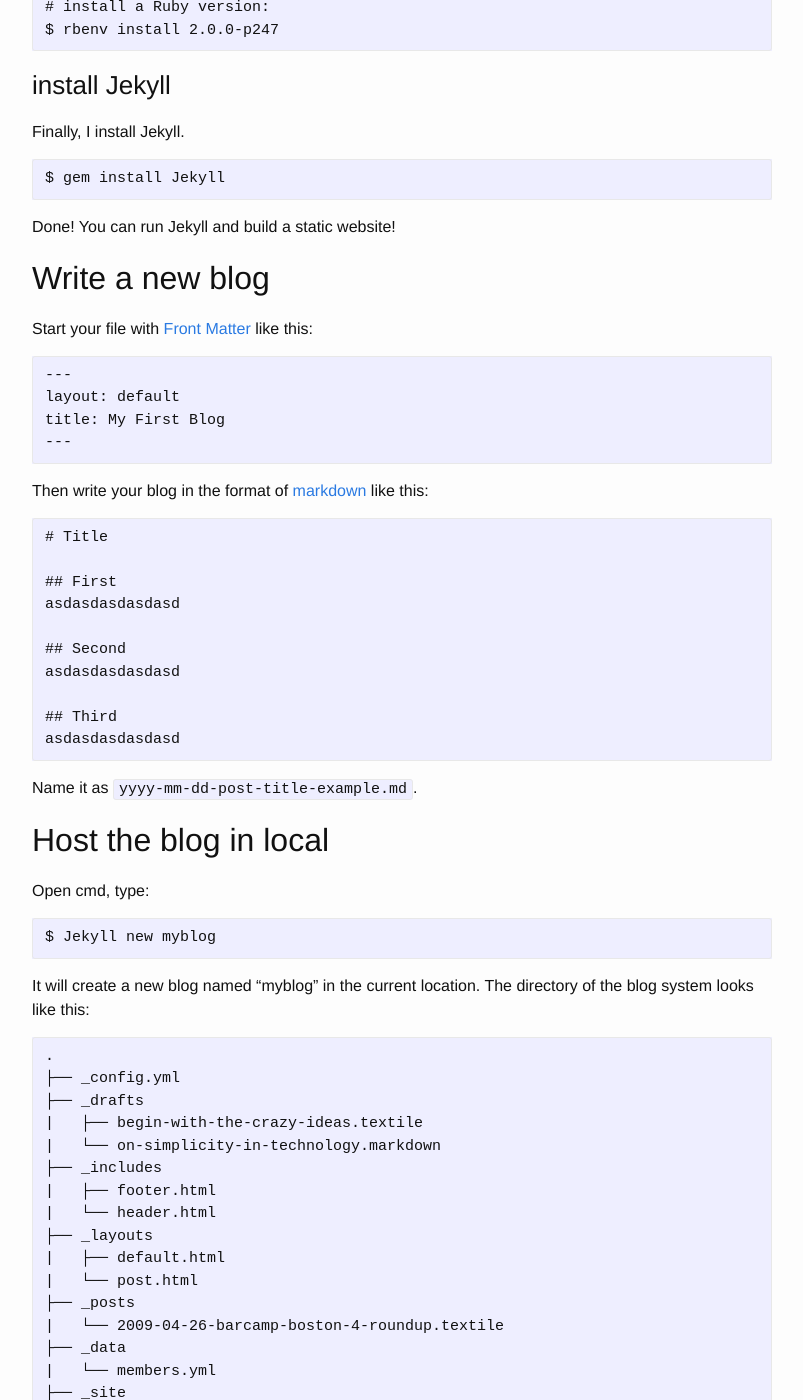
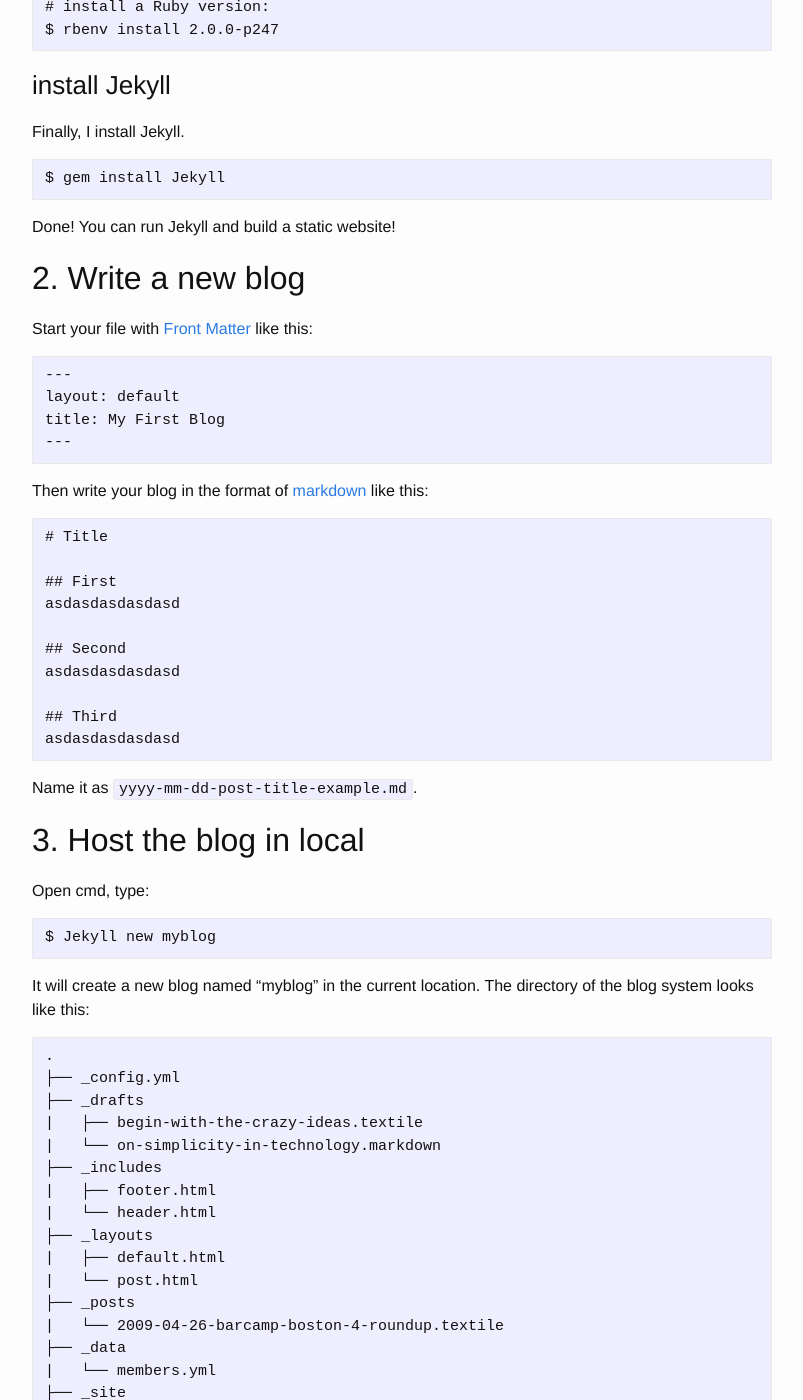
Before and after one commit to chennanni/chennanni.github.io, a Jekyll site: the page built from _posts/2015-12-28-how-i-build-my-blog-with-jekyll.md, in a window 1280 px wide and 1400 px high, scrolled down 1088 px. Shown: the whole window, without its empty margins (238-1041 px from the left). Built offline with Jekyll 4.4.1, drawn with Linux system fonts in a browser that asks for light colours; some of the changed text lies outside the part shown.

Commit message:
Update 2015-12-28-how-i-build-my-blog-with-jekyll.md

```diff
--- a/_posts/2015-12-28-how-i-build-my-blog-with-jekyll.md
+++ b/_posts/2015-12-28-how-i-build-my-blog-with-jekyll.md
@@ -55,7 +55,7 @@
 
 Done! You can run Jekyll and build a static website!
 
-## Write a new blog
+## 2. Write a new blog
 
 Start your file with [Front Matter](http://Jekyllrb.com/docs/frontmatter/) like this:
 
@@ -83,7 +83,7 @@
 
 Name it as `yyyy-mm-dd-post-title-example.md`.
 
-## Host the blog in local
+## 3. Host the blog in local
 
 Open cmd, type:
 
```
Also changed, not shown: other parts of _posts/2015-12-28-how-i-build-my-blog-with-jekyll.md (+2 -2 lines).
